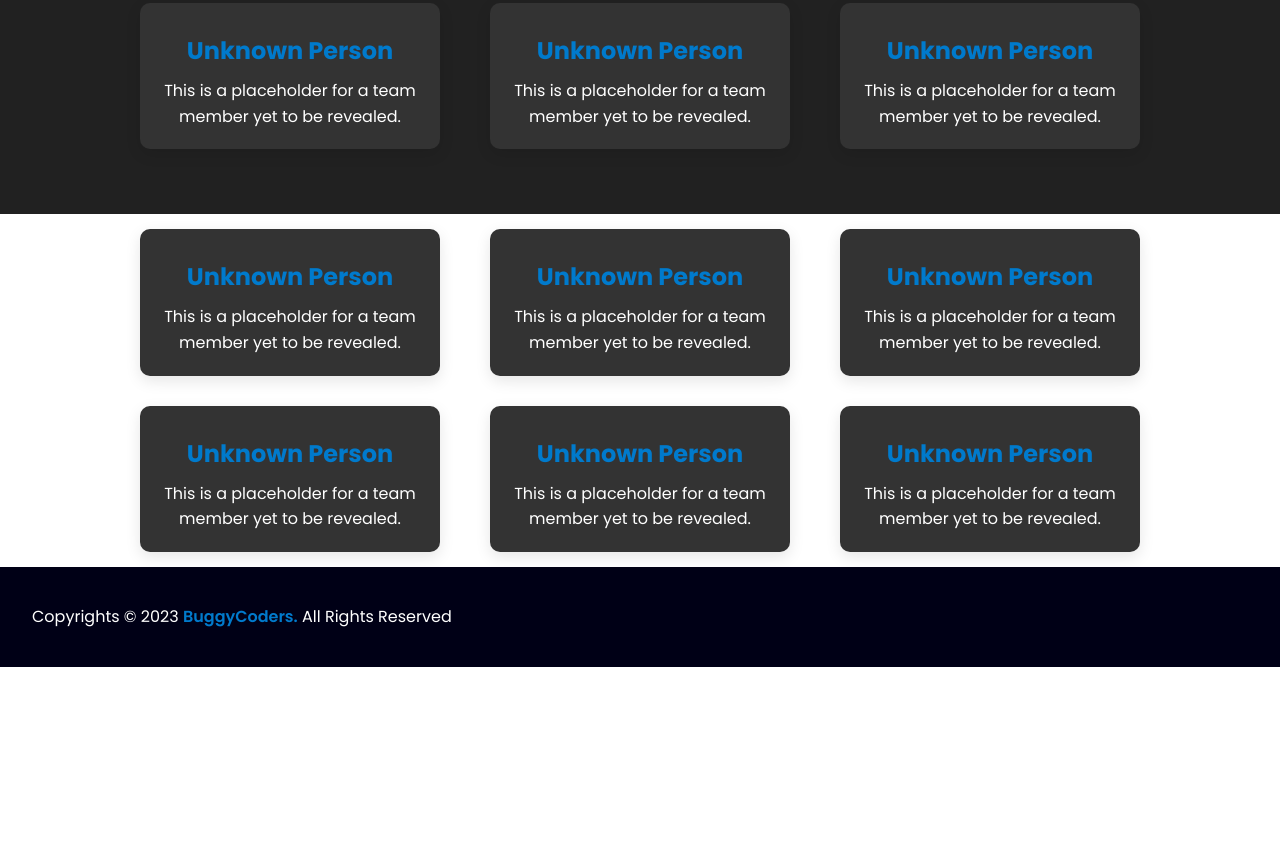
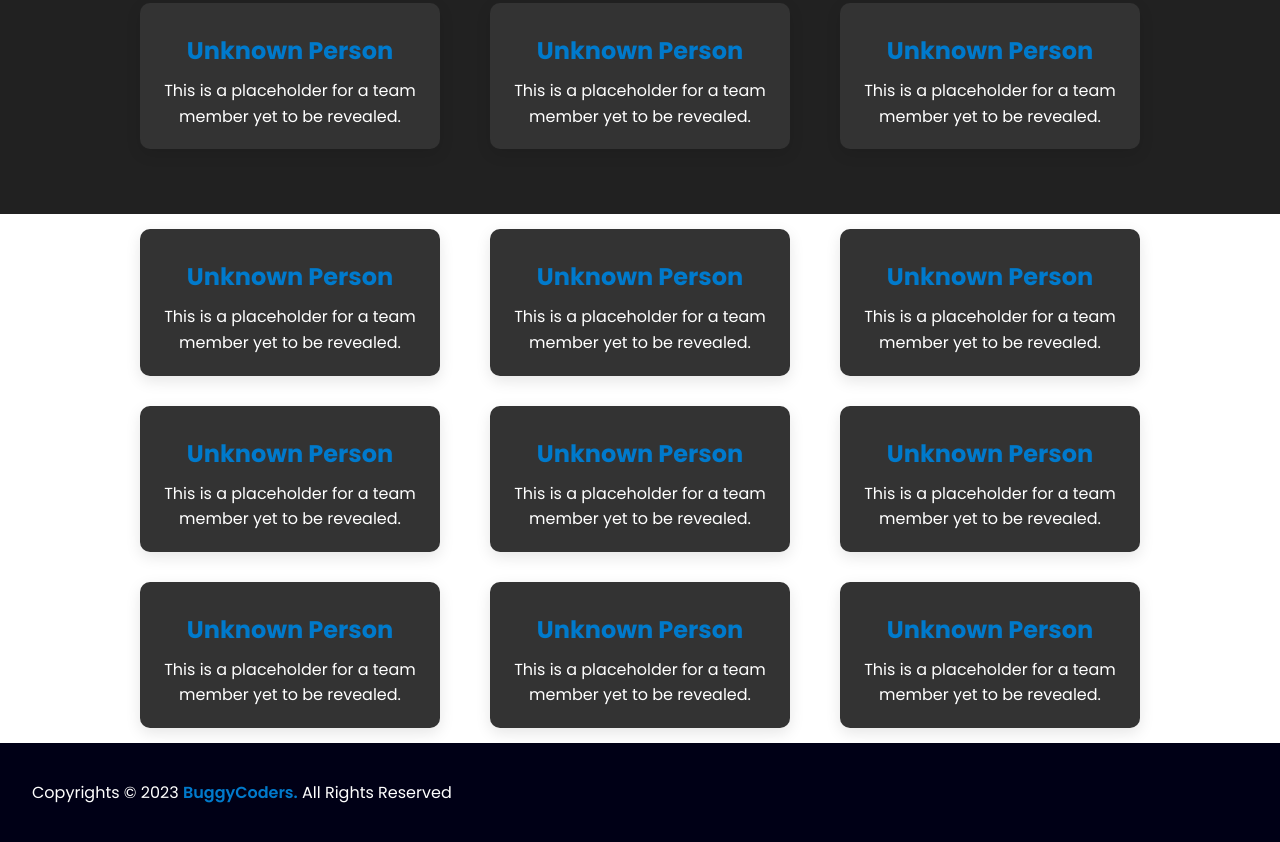
Before and after one commit to Ibrahim-Al-Najjar/BuggyCoders-Website, a website: page learn-more.html in a window 1280 px wide. Shown: the part 326-1168 px from the top of the page. Before the commit the page ends 993 px from the top, so only its background shows below. Drawn offline with Linux system fonts and the light colour scheme.

Commit message:
Update learn-more.html

```diff
--- a/learn-more.html
+++ b/learn-more.html
@@ -137,6 +137,40 @@
 
 
 
+      <div class="bottom-cards">
+        <div class="card">
+          <div class="icon">
+            <i class="fa-solid fa-user"></i>
+          </div>
+          <div class="info">
+            <h3>Unknown Person</h3>
+            <p>This is a placeholder for a team member yet to be revealed.</p>
+          </div>
+        </div>
+        <div class="card">
+          <div class="icon">
+            <i class="fa-solid fa-user"></i>
+          </div>
+          <div class="info">
+            <h3>Unknown Person</h3>
+            <p>This is a placeholder for a team member yet to be revealed.</p>
+          </div>
+        </div>
+        <div class="card">
+          <div class="icon">
+            <i class="fa-solid fa-user"></i>
+          </div>
+          <div class="info">
+            <h3>Unknown Person</h3>
+            <p>This is a placeholder for a team member yet to be revealed.</p>
+          </div>
+        </div>
+      </div>
+    </div>
+  </section>
+
+
+
 
 
 
```
